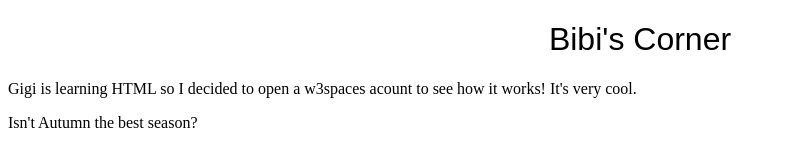
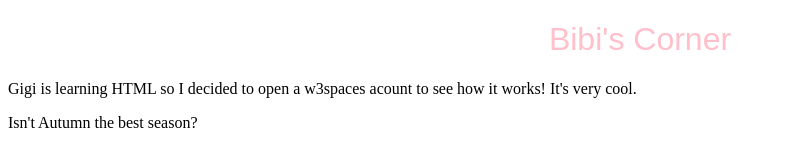
Before and after one commit to thorbybaslim/bibiscorner, a plain HTML site: page index.html in a window 1280 px wide. Shown: the top 146 px of the page, without its empty margins (0-786 px from the left). Drawn offline with Linux system fonts and the light colour scheme; grey boxes are pictures that could not be loaded; a script that the page names is missing.

Commit message:
Change of the colour
<h1> colour changed to beautiful pink

```diff
--- a/index.html
+++ b/index.html
@@ -13,7 +13,7 @@
 
     <body>
 
-        <h1>Bibi's Corner</h1>
+        <h1 style="color:pink;">Bibi's Corner</h1>
 
         <p> Gigi is learning HTML so I decided to open a w3spaces acount
             to see how it works! It's very cool.
```
